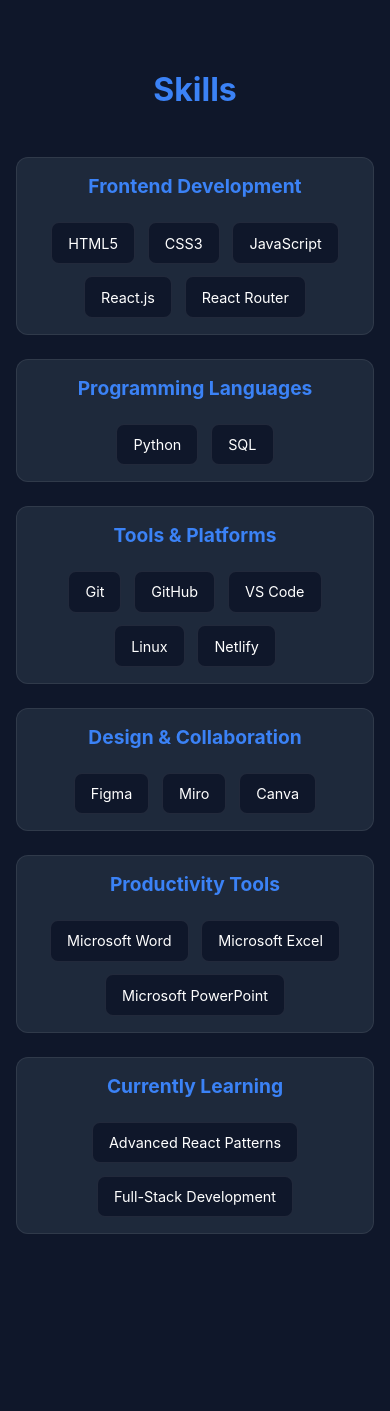
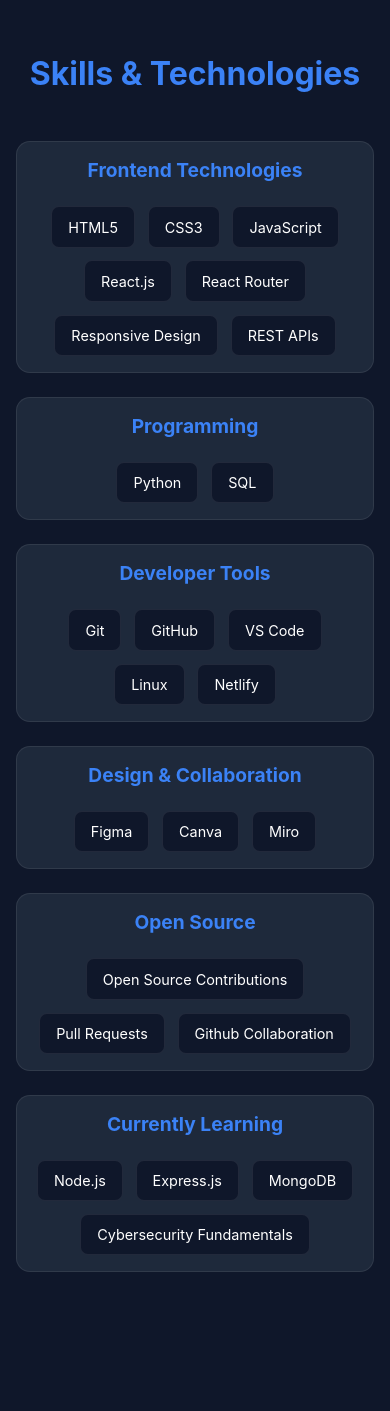
Before and after one commit to manpreetkaur292006-design/MANPREET-KAUR-PORTFOLIO, a React (Vite) app: page / in a window 390 px wide. Shown: the part 3717-5128 px from the top of the page. Built offline with nearby package versions, Linux system fonts and the light colour scheme.

Commit message:
improved the skills section

```diff
--- a/src/components/Skills.css
+++ b/src/components/Skills.css
@@ -1,5 +1,5 @@
 #skills {
-  padding: 6rem 0;
+  padding: 7rem 0;
 }
 
 .skills-container h2 {
@@ -12,24 +12,28 @@
   margin-bottom: 3rem;
 }
 
-/* SKILL CATEGORY CARD */
+/* CATEGORY CARD */
 
 .skills-category {
   background-color: var(--bg-secondary);
 
   border: 1px solid rgba(255, 255, 255, 0.08);
 
-  border-radius: 12px;
+  border-radius: 14px;
 
   padding: 1.5rem;
 
   margin-bottom: 1.5rem;
 
-  transition: 0.3s ease;
+  transition: all 0.3s ease;
 }
 
 .skills-category:hover {
-  transform: translateY(-4px);
+  transform: translateY(-5px);
+
+  border-color: var(--accent);
+
+  box-shadow: 0 8px 20px rgba(59, 130, 246, 0.15);
 }
 
 .skills-category h3 {
@@ -67,7 +71,9 @@
 
   border: 1px solid rgba(255, 255, 255, 0.08);
 
-  transition: 0.3s ease;
+  font-size: 0.95rem;
+
+  transition: all 0.3s ease;
 
   cursor: default;
 }
@@ -77,12 +83,26 @@
 
   color: white;
 
+  border-color: var(--accent);
+
   transform: translateY(-3px);
+}
+
+/* TABLET */
+
+@media (max-width: 1024px) {
+  .skills-container h2 {
+    font-size: 2.2rem;
+  }
 }
 
 /* MOBILE */
 
 @media (max-width: 768px) {
+
+  #skills {
+    padding: 5rem 0;
+  }
 
   .skills-container h2 {
     font-size: 2rem;
@@ -94,6 +114,7 @@
 
   .skill-badge {
     padding: 0.7rem 1rem;
+
     font-size: 0.9rem;
   }
 }
--- a/src/components/Skills.jsx
+++ b/src/components/Skills.jsx
@@ -2,22 +2,58 @@
 import "./Skills.css";
 
 const skillsData = {
-  frontend: ["HTML5", "CSS3", "JavaScript", "React.js", "React Router"],
-  programming: ["Python", "SQL"],
-  tools: ["Git", "GitHub", "VS Code", "Linux", "Netlify"],
-  design: ["Figma", "Miro", "Canva"],
-  productivity: ["Microsoft Word", "Microsoft Excel", "Microsoft PowerPoint"],
-  learning: ["Advanced React Patterns","Full-Stack Development"]
+  frontend: [
+    "HTML5",
+    "CSS3",
+    "JavaScript",
+    "React.js",
+    "React Router",
+    "Responsive Design",
+    "REST APIs"
+  ],
+
+  programming: [
+    "Python",
+    "SQL"
+  ],
+
+  tools: [
+    "Git",
+    "GitHub",
+    "VS Code",
+    "Linux",
+    "Netlify"
+  ],
+
+  design: [
+    "Figma",
+    "Canva",
+    "Miro"
+  ],
+
+  openSource: [
+    "Open Source Contributions",
+    "Pull Requests",
+    "Github Collaboration"
+  ],
+
+  learning: [
+    "Node.js",
+    "Express.js",
+    "MongoDB",
+    "Cybersecurity Fundamentals"
+  ]
 };
 
 const Skills = () => {
   return (
     <section id="skills">
       <div className="container skills-container">
-        <h2>Skills</h2>
+
+        <h2>Skills & Technologies</h2>
 
         <div className="skills-category">
-          <h3>Frontend Development</h3>
+          <h3>Frontend Technologies</h3>
           <div className="skills-list">
             {skillsData.frontend.map((skill) => (
               <span key={skill} className="skill-badge">
@@ -28,7 +64,7 @@
         </div>
 
         <div className="skills-category">
-          <h3>Programming Languages</h3>
+          <h3>Programming</h3>
           <div className="skills-list">
             {skillsData.programming.map((skill) => (
               <span key={skill} className="skill-badge">
@@ -39,7 +75,7 @@
         </div>
 
         <div className="skills-category">
-          <h3>Tools & Platforms</h3>
+          <h3>Developer Tools</h3>
           <div className="skills-list">
             {skillsData.tools.map((skill) => (
               <span key={skill} className="skill-badge">
@@ -61,9 +97,9 @@
         </div>
 
         <div className="skills-category">
-          <h3>Productivity Tools</h3>
+          <h3>Open Source</h3>
           <div className="skills-list">
-            {skillsData.productivity.map((skill) => (
+            {skillsData.openSource.map((skill) => (
               <span key={skill} className="skill-badge">
                 {skill}
               </span>
@@ -81,6 +117,7 @@
             ))}
           </div>
         </div>
+
       </div>
     </section>
   );
```
